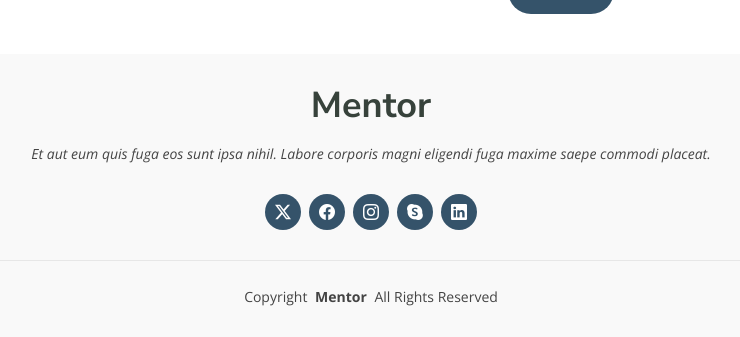
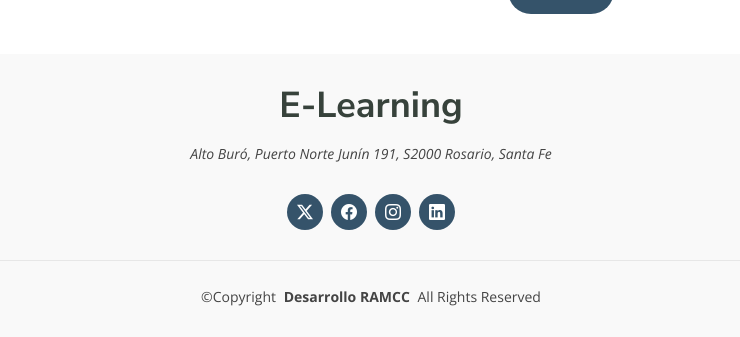
Before and after one commit to CristobalHenriquez/AulaVirtual2025, a PHP site: page / in a window 1280 px wide. Shown: the part 3214-3551 px from the top of the page, without its empty margins (269-1009 px from the left). Run offline with PHP 8.4, Linux system fonts and the light colour scheme.

Commit message:
termino copia de index.php

```diff
--- a/includes/contacto.php
+++ b/includes/contacto.php
@@ -1,5 +1,5 @@
 <!-- Page Title -->
-<div class="page-title" data-aos="fade">
+<div class="page-title" id="contacto" data-aos="fade">
     <div class="heading">
         <div class="container">
             <div class="row d-flex justify-content-center text-center">
--- a/includes/footer.php
+++ b/includes/footer.php
@@ -1,17 +1,16 @@
 <footer id="footer" class="footer light-background">
     <div class="container">
-        <h3 class="sitename">Mentor</h3>
-        <p>Et aut eum quis fuga eos sunt ipsa nihil. Labore corporis magni eligendi fuga maxime saepe commodi placeat.</p>
+        <h3 class="sitename">E-Learning</h3>
+        <p>Alto Buró, Puerto Norte Junín 191, S2000 Rosario, Santa Fe</p>
         <div class="social-links d-flex justify-content-center">
-            <a href=""><i class="bi bi-twitter-x"></i></a>
-            <a href=""><i class="bi bi-facebook"></i></a>
-            <a href=""><i class="bi bi-instagram"></i></a>
-            <a href=""><i class="bi bi-skype"></i></a>
-            <a href=""><i class="bi bi-linkedin"></i></a>
+            <a href="#"><i class="bi bi-twitter-x"></i></a>
+            <a href="#"><i class="bi bi-facebook"></i></a>
+            <a href="#"><i class="bi bi-instagram"></i></a>
+            <a href="#"><i class="bi bi-linkedin"></i></a>
         </div>
         <div class="container">
             <div class="copyright">
-                <span>Copyright</span> <strong class="px-1 sitename">Mentor</strong> <span>All Rights Reserved</span>
+                <span>©Copyright</span> <strong class="px-1 sitename">Desarrollo RAMCC</strong> <span>All Rights Reserved</span>
             </div>
         </div>
     </div>
--- a/includes/header.php
+++ b/includes/header.php
@@ -9,8 +9,8 @@
         <nav id="navmenu" class="navmenu">
             <ul>
                 <li><a href="index.php" class="active">Inicio<br></a></li>
-                <li><a href="cursos.php">Cursos</a></li>
-                <li><a href="contacto.php">Contacto</a></li>
+                <li><a href="courses.php">Cursos</a></li>
+                <li><a href="#contacto">Contacto</a></li>
                 <!-- <li><a href="login.php">Ingresar</a></li> -->
             </ul>
             <i class="mobile-nav-toggle d-xl-none bi bi-list"></i>
--- /dev/null
+++ b/includes/scripts.php
@@ -0,0 +1,16 @@
+<!-- Scroll Top -->
+<a href="#" id="scroll-top" class="scroll-top d-flex align-items-center justify-content-center"><i class="bi bi-arrow-up-short"></i></a>
+
+<!-- Preloader -->
+<div id="preloader"></div>
+
+<!-- Vendor JS Files -->
+<script src="assets/vendor/bootstrap/js/bootstrap.bundle.min.js"></script>
+<script src="assets/vendor/php-email-form/validate.js"></script>
+<script src="assets/vendor/aos/aos.js"></script>
+<script src="assets/vendor/glightbox/js/glightbox.min.js"></script>
+<script src="assets/vendor/purecounter/purecounter_vanilla.js"></script>
+<script src="assets/vendor/swiper/swiper-bundle.min.js"></script>
+
+<!-- Main JS File -->
+<script src="assets/js/main.js"></script>
--- a/index.php
+++ b/index.php
@@ -6,6 +6,7 @@ include_once 'includes/head.php';
 <body class="index-page">
 
 <?php
+//INCLUYO HEADER
 include_once 'includes/header.php';
 ?>
 
@@ -27,27 +28,11 @@ include_once 'includes/header.php';
 
   </main>
 
-  <!-- FOOTER -->
+  <!-- FOOTER Y SCRIPTS -->
   <?php
   include_once 'includes/footer.php';
+  include_once 'includes/scripts.php';
   ?>
-
-  <!-- Scroll Top -->
-  <a href="#" id="scroll-top" class="scroll-top d-flex align-items-center justify-content-center"><i class="bi bi-arrow-up-short"></i></a>
-
-  <!-- Preloader -->
-  <div id="preloader"></div>
-
-  <!-- Vendor JS Files -->
-  <script src="assets/vendor/bootstrap/js/bootstrap.bundle.min.js"></script>
-  <script src="assets/vendor/php-email-form/validate.js"></script>
-  <script src="assets/vendor/aos/aos.js"></script>
-  <script src="assets/vendor/glightbox/js/glightbox.min.js"></script>
-  <script src="assets/vendor/purecounter/purecounter_vanilla.js"></script>
-  <script src="assets/vendor/swiper/swiper-bundle.min.js"></script>
-
-  <!-- Main JS File -->
-  <script src="assets/js/main.js"></script>
 
 </body>
 
```
Also changed, not shown: courses.php (renamed from courses.html, +8 -74 lines).
